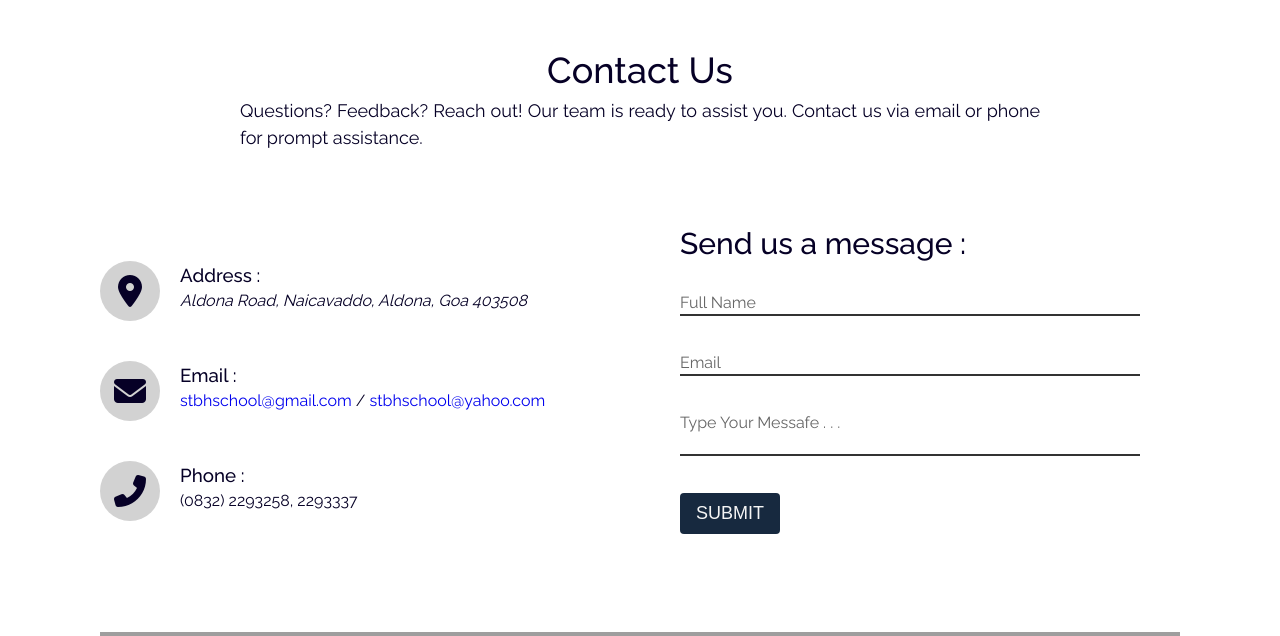
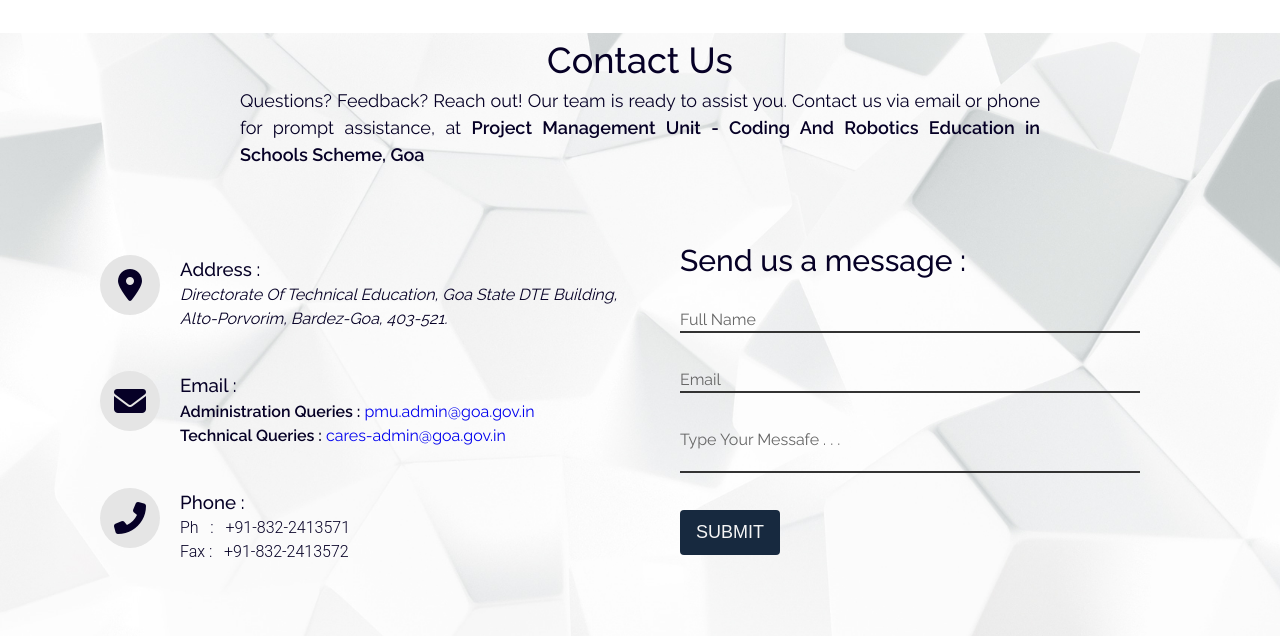
Before and after one commit to Haysten-D-costa/PMU-Cares-Website, a PHP site: page /html/contact-us.html in a window 1280 px wide. Shown: the part 127-763 px from the top of the page. Run offline with PHP 8.4, Linux system fonts and the light colour scheme; a map, chart or similar area stays blank; grey boxes are pictures that could not be loaded.

Commit message:
changes to contact us page made

```diff
--- a/css/contact-us.css
+++ b/css/contact-us.css
@@ -1,16 +1,18 @@
 .main-section {
     color: #060026;
     background-color: white;
+    padding: 20vh 0 5vh; /* REQUIRED ! so that content doesnt hide under navigation bar */
 }
 .contact-us {
+    background: url("../img/white-bg3.jpeg");
     position: relative;
     min-height: auto;
-    padding: 10px 100px;
+    padding: 0 100px;
     display: flex;
     justify-content: center;
     align-items: center;
     flex-direction: column;
-    background: white;
+    /* background: white; */
     background-size: cover;
 }
 .contact-us .content {
@@ -46,11 +48,11 @@
 .contact-us-container .contact-us-info .box .contact-us-icon {
     min-width: 60px;
     height: 60px;
-    background-color: rgb(210, 210, 210);
+    background-color: rgb(229, 229, 229);
     display: flex;
     justify-content: center;
     align-items: center;
-    border-radius: 30px;
+    border-radius: 50%;
 }
 .contact-us-container .contact-us-info .box .contact-us-text {
     display: flex;
@@ -66,7 +68,7 @@
     width: 50%;
     padding: 40px;
     margin-bottom: 1rem;
-    background-color: #FFF;
+    background-color: transparent;
     border-radius: 5px;
 }
 .contact-form h2 {
@@ -78,7 +80,12 @@
     width: 100%;
     margin-top: 10px;
 }
+
+.contact-us-text .number-style {
+    font-family: "Roboto", sans-serif;
+}
 .contact-form .input-box input, textarea {
+    background: transparent;
     width: 100%;
     padding: 5px 0;
     font-size: 16px;
@@ -114,6 +121,13 @@
     padding: 10px;
     font-size: 18px;
     border-radius: 4px;
+    border: 2px solid transparent;
+}
+.contact-form .input-box input[type="submit"]:hover {
+    border: 2px solid #17293F;
+    background: transparent;
+    color: #17293F;
+    transition: 0.3s ease-in;
 }
 .contact-map {
     width: 100%;
@@ -156,4 +170,9 @@
     .contact-form {
         padding: 20px;
     }
+    .contact-us-container .contact-us-info .box .contact-us-icon {
+        width: 40px;
+        height: 55px;
+        border-radius: 50%;
+    }
 }
--- a/css/header-footer.css
+++ b/css/header-footer.css
@@ -30,9 +30,7 @@
 body.hidden-scrolling {
 	overflow-y: hidden;
 }
-.main-section {
-	padding: 20vh 0 5vh; /* REQUIRED ! so that content doesnt hide under navigation bar */
-}
+/* .main-section {} */
 .container {
 	max-width: 100%;
 	margin: auto;
--- a/html/contact-us.html
+++ b/html/contact-us.html
@@ -31,7 +31,7 @@
                         <i class="fa-solid fa-xmark close-menu"></i>
                     </div>
                     <ul class="menu">
-                        <li class="menu-item"><a href="#">Home </a></li>
+                        <li class="menu-item"><a href="../index.html">Home </a></li>
                         <li class="menu-item dropdown-menu-branch">
                             <a href="#" data-toggle="sub-menu">About Us <i class="fa-solid fa-chevron-down"></i></a>
                             <ul class="sub-menu">
@@ -77,7 +77,7 @@
             <div class="content">
                 <h2>Contact Us</h2>
                 <p>Questions? Feedback? Reach out! Our team is ready to assist you. Contact us via email or phone for
-                    prompt assistance.</p>
+                    prompt assistance, at <b>Project Management Unit - Coding And Robotics Education in Schools Scheme, Goa</b></p>
             </div>
             <div class="contact-us-container">
                 <div class="contact-us-info">
@@ -86,7 +86,7 @@
                         <div class="contact-us-text">
                             <h3>Address : </h3>
                             <p>
-                            <address>Aldona Road, Naicavaddo, Aldona, Goa 403508</address>
+                            <address>Directorate Of Technical Education, Goa State DTE Building, Alto-Porvorim, Bardez-Goa, 403-521.</address>
                             </p>
                         </div>
                     </div>
@@ -94,15 +94,17 @@
                         <div class="contact-us-icon"><i class="fas fa-envelope fa-2x scale"></i></div>
                         <div class="contact-us-text">
                             <h3>Email : </h3>
-                            <p><a href="mailto:stbhschool@gmail.com">stbhschool@gmail.com</a> / <a
-                                    href="mailto:stbhschool@yahoo.com">stbhschool@yahoo.com</a></p>
+                            <p>
+                                <b>Administration Queries : </b><a href="mailto:pmu.admin@goa.gov.in">pmu.admin@goa.gov.in</a><br>
+                                <b>Technical Queries : </b><a href="mailto:cares-admin@goa.gov.in">cares-admin@goa.gov.in</a>
+                            </p>
                         </div>
                     </div>
                     <div class="box">
                         <div class="contact-us-icon"><i class="fas fa-phone-alt fa-2x scale"></i></div>
                         <div class="contact-us-text">
                             <h3>Phone : </h3>
-                            <p>(0832) 2293258, 2293337</p>
+                            <p class="number-style"> Ph &nbsp; : &nbsp; +91-832-2413571<br>Fax : &nbsp; +91-832-2413572</p>
                         </div>
                     </div>
                 </div>
@@ -148,7 +150,7 @@
                 <div class="footer-col">
                     <h4>Quick Links</h4>
                     <ul>
-                        <li><a href="#">Home</a></li>
+                        <li><a href="../index.html">Home</a></li>
                         <li><a href="#" target="_blank">Gallery</a></li>
                         <li><a href="#" target="_blank">Directorate of Education</a></li>
                         <li><a href="#">Fee Online Payment</a></li>
```
Also changed, not shown: css/style.css (+9 -2 lines).
